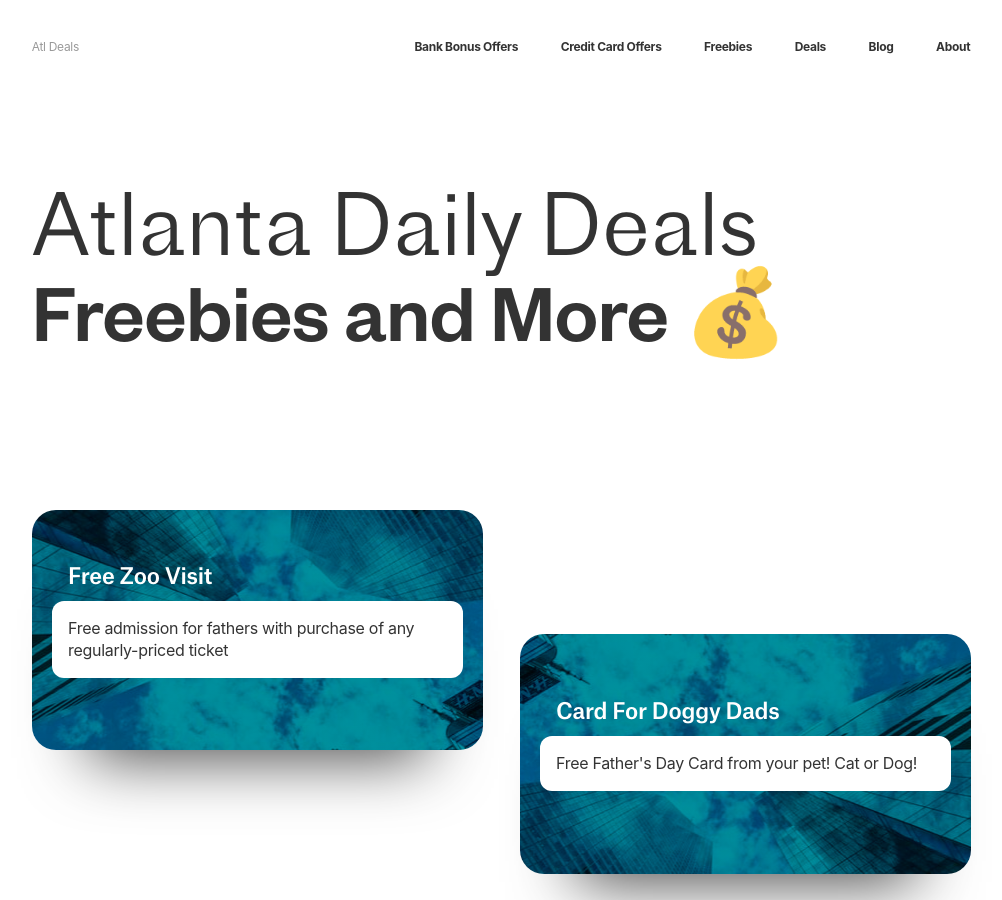
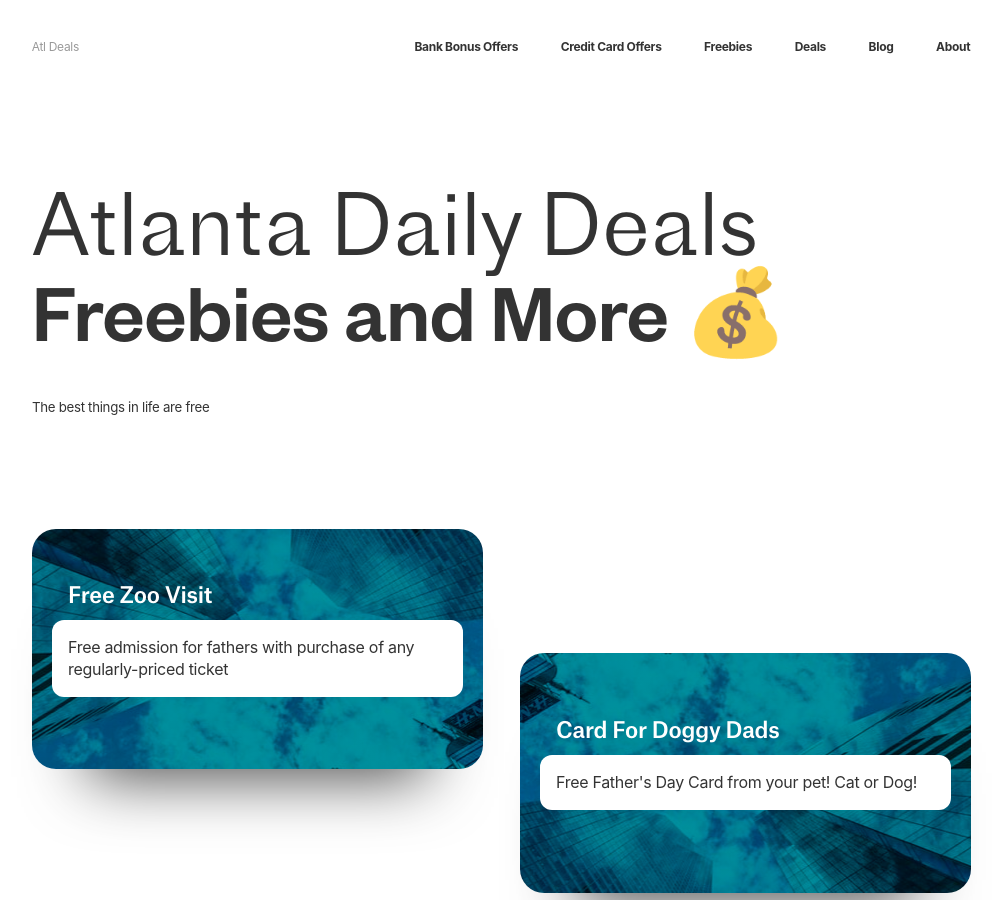
Before and after one commit to ohiosveryown/atldeals, a Jekyll site: the page built from index.html, in a window 1280 px wide and 900 px high. Shown: the whole window, without its empty margins (139-1141 px from the left). Built offline with Jekyll 4.4.1, drawn with Linux system fonts in a browser that asks for light colours; nearby versions of some CDN libraries.

Commit message:
Updated Intro

```diff
--- a/_posts/2018-09-23-intro.markdown
+++ b/_posts/2018-09-23-intro.markdown
@@ -6,5 +6,6 @@ categories:
 image:
 firstLine: Atlanta Daily Deals
 secondLine: "Freebies and More \U0001F4B0"
+thirdLine: The best things in life are free
 layout: default
 ---
```
